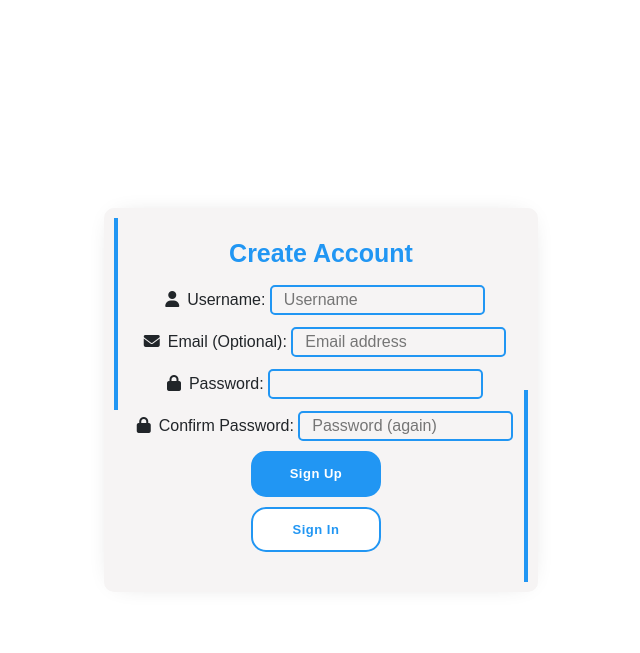
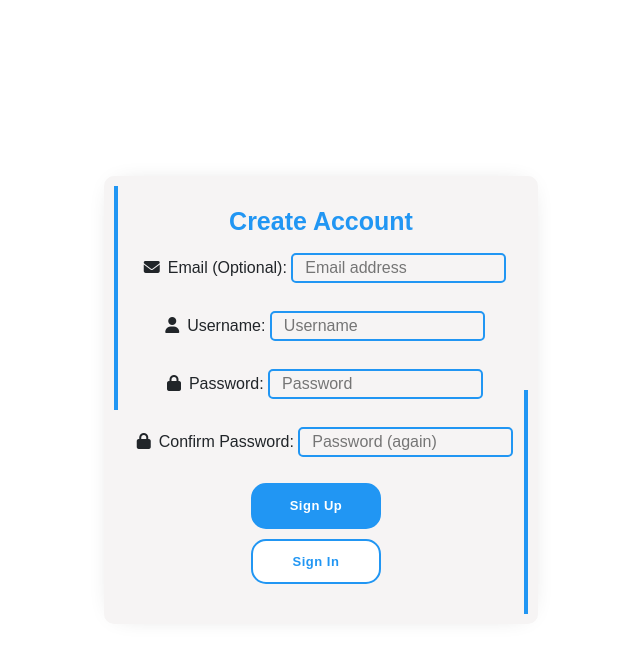
Before and after one commit to ku-market-place/ku-market-place, a Django app: page /accounts/signup/ in a window 1280 px wide. Shown: the top 653 px of the page, without its empty margins (319-959 px from the left). Run offline with Django 4.2, Linux system fonts and the light colour scheme; some libraries are stand-ins or nearby versions.

Commit message:
User can Sign-up

```diff
--- a/ku_market_place/templates/account/signup.html
+++ b/ku_market_place/templates/account/signup.html
@@ -16,18 +16,33 @@
 <div class="d-flex align-items-center justify-content-center vh-100">
     <div class="form-container">
         <h3 class="title">Create Account</h3>
-        <form class="form-horizontal">
-            <i class="fa-solid fa-user m-2"></i>Username: {{ form.username }}
-            <br>
-            <i class="fa-solid fa-envelope m-2"></i>Email (Optional): {{ form.email }}
-            <br>
-            <i class="fa-solid fa-lock m-2"></i>Password: <input type="password" name="password" value="{{ form.password }}">
-            <br>
-            <i class="fa-solid fa-lock m-2"></i>Confirm Password: {{ form.password2 }}
-            <br>
+        <form class="form-horizontal" method="POST">
+            {% csrf_token %}
+            <div class="signup">
+                {% for field in form %}
+                <p>
+                    {% if field.errors %}
+                    <ul class="errorlist">
+                        {% for error in field.errors %}
+                        <li>{{ error }}</li>
+                        {% endfor %}
+                    </ul>
+                    {% endif %}
+                    {% if field.name == 'username' %}
+                        <i class="fa-solid fa-user m-2"></i>Username: {{ field }}
+                    {% elif field.name == 'email' %}
+                        <i class="fa-solid fa-envelope m-2"></i>Email (Optional): {{ field }}
+                    {% elif field.name == 'password1' %}
+                        <i class="fa-solid fa-lock m-2"></i>Password: {{ field }}
+                    {% elif field.name == 'password2' %}
+                        <i class="fa-solid fa-lock m-2"></i>Confirm Password: {{ field }}
+                    {% endif %}
+                </p>
+                {% endfor %}
+            </div>
             <button class="btn signup">Sign up</button>
         </form>
-        <button class="btn signin"><a class="nav-link" href="{% provider_login_url google %}">Sign in</a></button>
+        <button type="submit" class="btn signin"><a class="nav-link" href="{% provider_login_url google %}">Sign in</a></button>
     </div>
 </div>
 
--- a/ku_market_place/templates/socialaccount/login.html
+++ b/ku_market_place/templates/socialaccount/login.html
@@ -63,7 +63,7 @@
             Sign in with Google
           </button>
         </form>
-                <div class="mb-3">
+        <div class="mb-3">
           <a href="{% url 'account_signup' %}" class="btn btn-outline-primary">Sign Up</a>
         </div>
 
```
